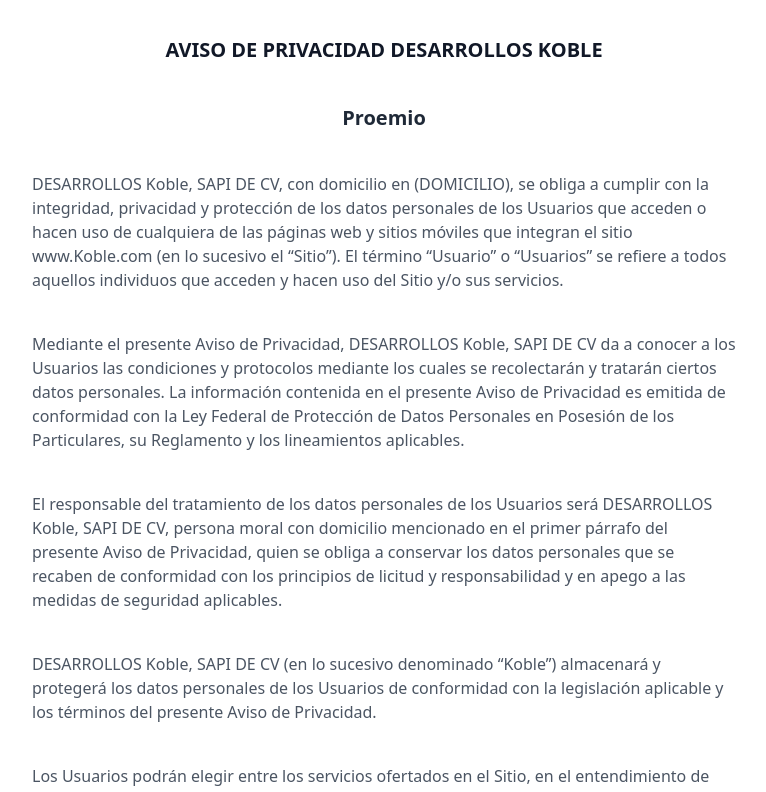
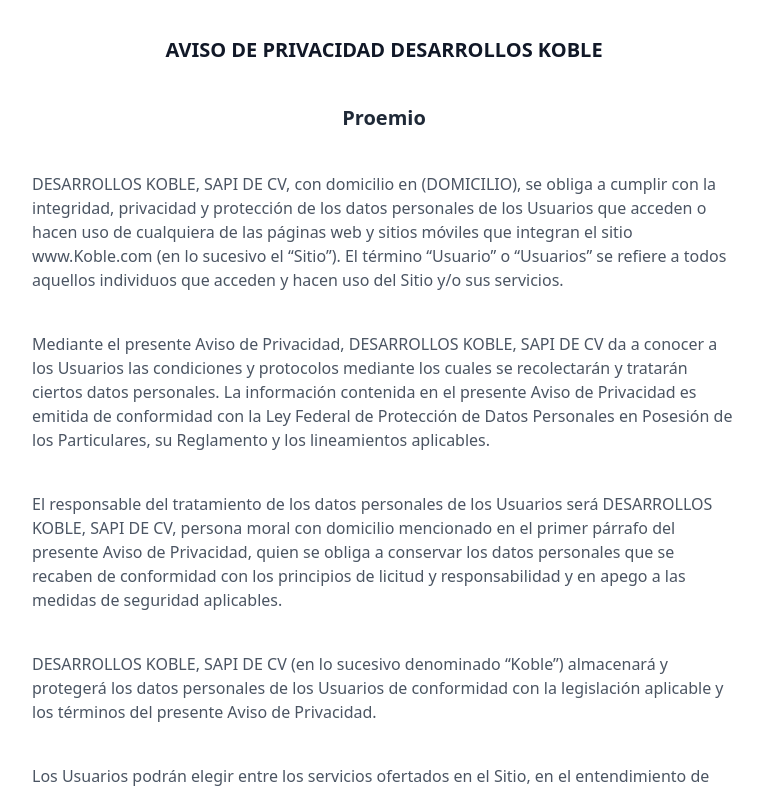
Before and after one commit to SaulGallegos/khoblelandingv1, a Next.js app: page /TermsAndConditions in a window 1280 px wide. Shown: the top 792 px of the page, without its empty margins (256-1022 px from the left). Built offline with nearby package versions, Linux system fonts and the light colour scheme.

Commit message:
More typos

```diff
--- a/src/pages/TermsAndConditions.tsx
+++ b/src/pages/TermsAndConditions.tsx
@@ -6,7 +6,7 @@
       </p>
       <p className='text-xl text-gray-800 font-semibold text-center'>Proemio</p>
       <p className='text-x text-gray-600 '>
-        DESARROLLOS Koble, SAPI DE CV, con domicilio en (DOMICILIO), se obliga
+        DESARROLLOS KOBLE, SAPI DE CV, con domicilio en (DOMICILIO), se obliga
         a cumplir con la integridad, privacidad y protección de los datos
         personales de los Usuarios que acceden o hacen uso de cualquiera de las
         páginas web y sitios móviles que integran el sitio www.Koble.com (en lo
@@ -15,7 +15,7 @@
         servicios.
       </p>
       <p className='text-x text-gray-600 '>
-        Mediante el presente Aviso de Privacidad, DESARROLLOS Koble, SAPI DE CV
+        Mediante el presente Aviso de Privacidad, DESARROLLOS KOBLE, SAPI DE CV
         da a conocer a los Usuarios las condiciones y protocolos mediante los
         cuales se recolectarán y tratarán ciertos datos personales. La
         información contenida en el presente Aviso de Privacidad es emitida de
@@ -25,14 +25,14 @@
       </p>
       <p className='text-x text-gray-600 '>
         El responsable del tratamiento de los datos personales de los Usuarios
-        será DESARROLLOS Koble, SAPI DE CV, persona moral con domicilio
+        será DESARROLLOS KOBLE, SAPI DE CV, persona moral con domicilio
         mencionado en el primer párrafo del presente Aviso de Privacidad, quien
         se obliga a conservar los datos personales que se recaben de conformidad
         con los principios de licitud y responsabilidad y en apego a las medidas
         de seguridad aplicables.
       </p>
       <p className='text-x text-gray-600 '>
-        DESARROLLOS Koble, SAPI DE CV (en lo sucesivo denominado “Koble”)
+        DESARROLLOS KOBLE, SAPI DE CV (en lo sucesivo denominado “Koble”)
         almacenará y protegerá los datos personales de los Usuarios de
         conformidad con la legislación aplicable y los términos del presente
         Aviso de Privacidad.
```
